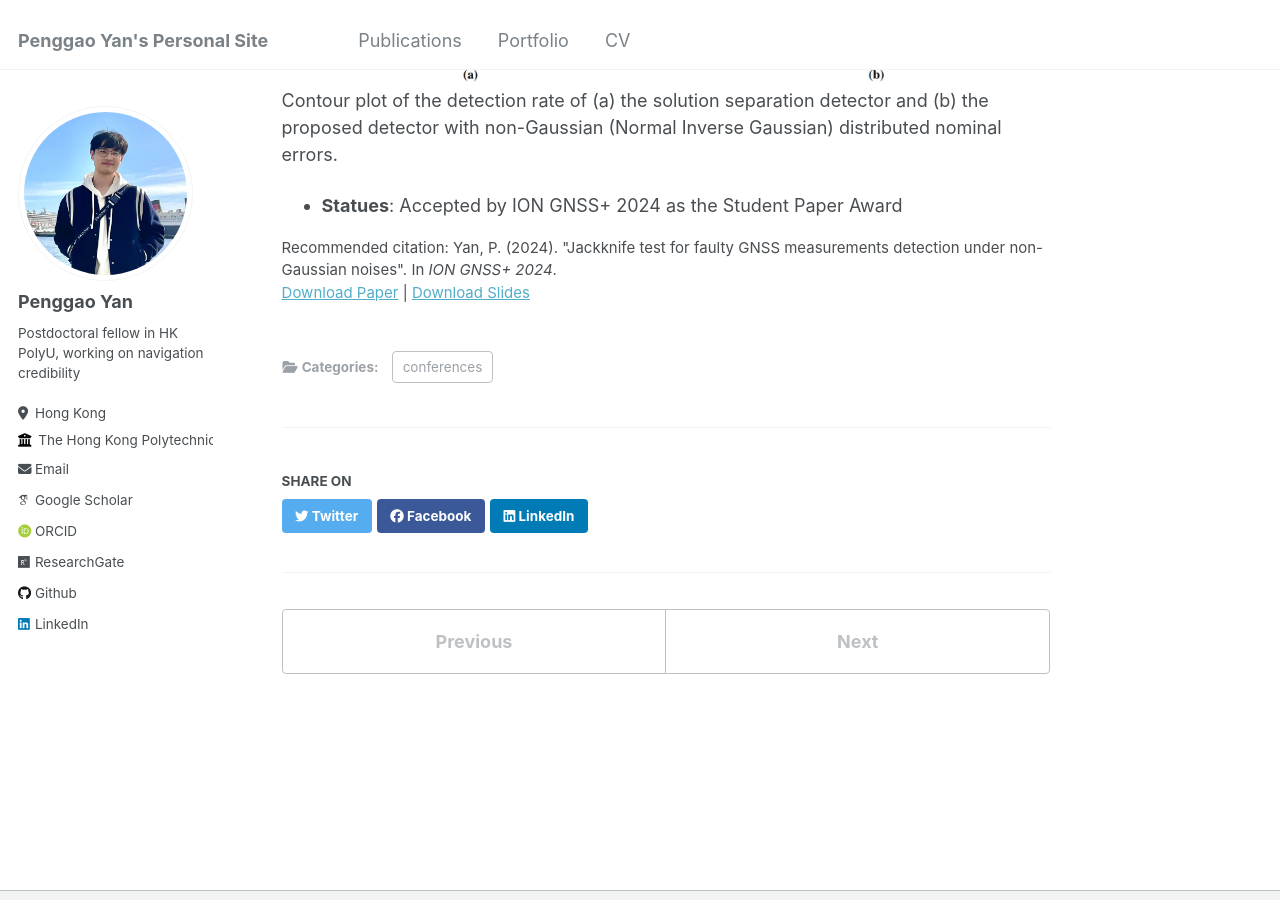
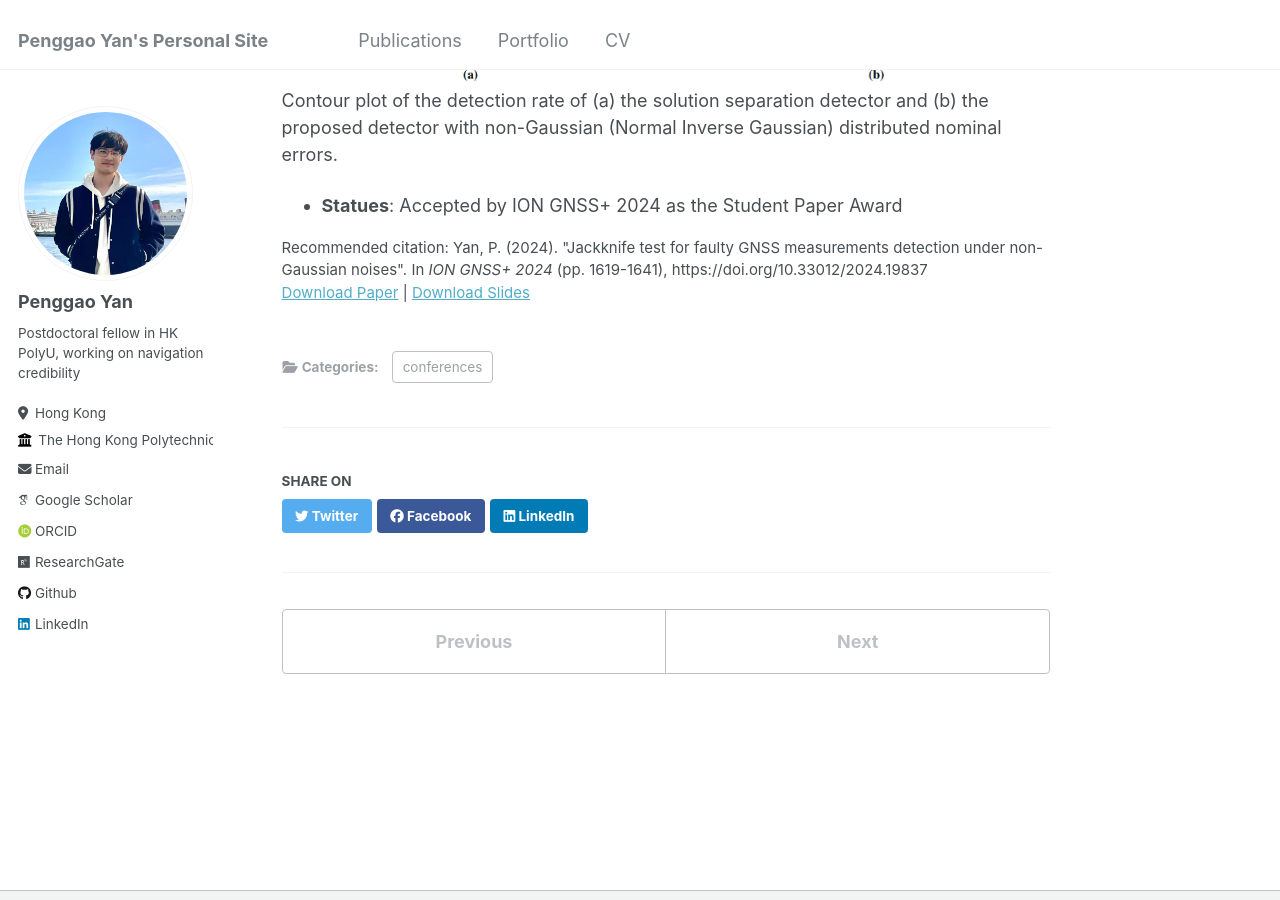
Before and after one commit to JasonYanxx/JasonYanxx.github.io, a Jekyll site: the page built from _publications/2024-09-16-GNSS-2024.md, in a window 1280 px wide and 900 px high, scrolled down 967 px. Built offline with Jekyll 4.4.1, drawn with Linux system fonts in a browser that asks for light colours; some web fonts are replaced; comment, search, counter and statistics services are not loaded; part of the change alters nothing that is shown.

Commit message:
upload jackknife paper

```diff
--- a/_publications/2024-09-16-GNSS-2024.md
+++ b/_publications/2024-09-16-GNSS-2024.md
@@ -7,8 +7,8 @@ excerpt: "Theoretic-guanrateed non-Gaussian detector <br/><img src='/assets/imag
 date: 2024-09-16
 venue: 'ION GNSS+ 2024'
 slidesurl: 'https://1drv.ms/v/s!ApRBh2TQx_ySgd1_rgwTTQii09VPfg?e=XAVIfT'
-paperurl: 'https://www.ion.org/publications/abstract.cfm?articleID=19837'
-citation: 'Yan, P. (2024). &quot;Jackknife test for faulty GNSS measurements detection under non-Gaussian noises&quot;. In <i>ION GNSS+ 2024</i>.'
+paperurl: 'files/Jackknife_test_for_faulty_GNSS_measurements_detection_under_non-Gaussian_noises.pdf'
+citation: 'Yan, P. (2024). &quot;Jackknife test for faulty GNSS measurements detection under non-Gaussian noises&quot;. In <i>ION GNSS+ 2024</i> (pp. 1619-1641), https://doi.org/10.33012/2024.19837'
 ---
 
  Fault detection is crucial to ensure the reliability of navigation systems. However, mainstream fault detection methods are developed based on Gaussian noise assumptions, while other methods targeting non-Gaussian noises lack rigorous statistical properties. The performance and reliability of these methods are challenged in real-world applications. This paper proposes a fault detection method for linearized pseudorange-based positioning systems under non-Gaussian noises. Specifically, this paper proposes a test statistic based on the jackknife technique, which is proved to be the linear combination of measurement noises without any assumption about noise distribution. Furthermore, a hypothesis test with the Bonferroni correction is constructed to detect potential faults in measurements. In a worldwide simulation, the proposed method demonstrates superior performance than the multiple hypothesis solution separation (MHSS) method under non-Gaussian noises. The reliability of the proposed method is further examined in detecting artificially injected faults for a differential global navigation satellite system (DGNSS) positioning system. Moreover, a real-world application to detect satellite clock anomalies for a single point positioning (SPP) system is investigated. The results show a significant improvement in reducing detection delay (8 minutes earlier than MHSS)
```
Also changed, not shown: 1 other file.
